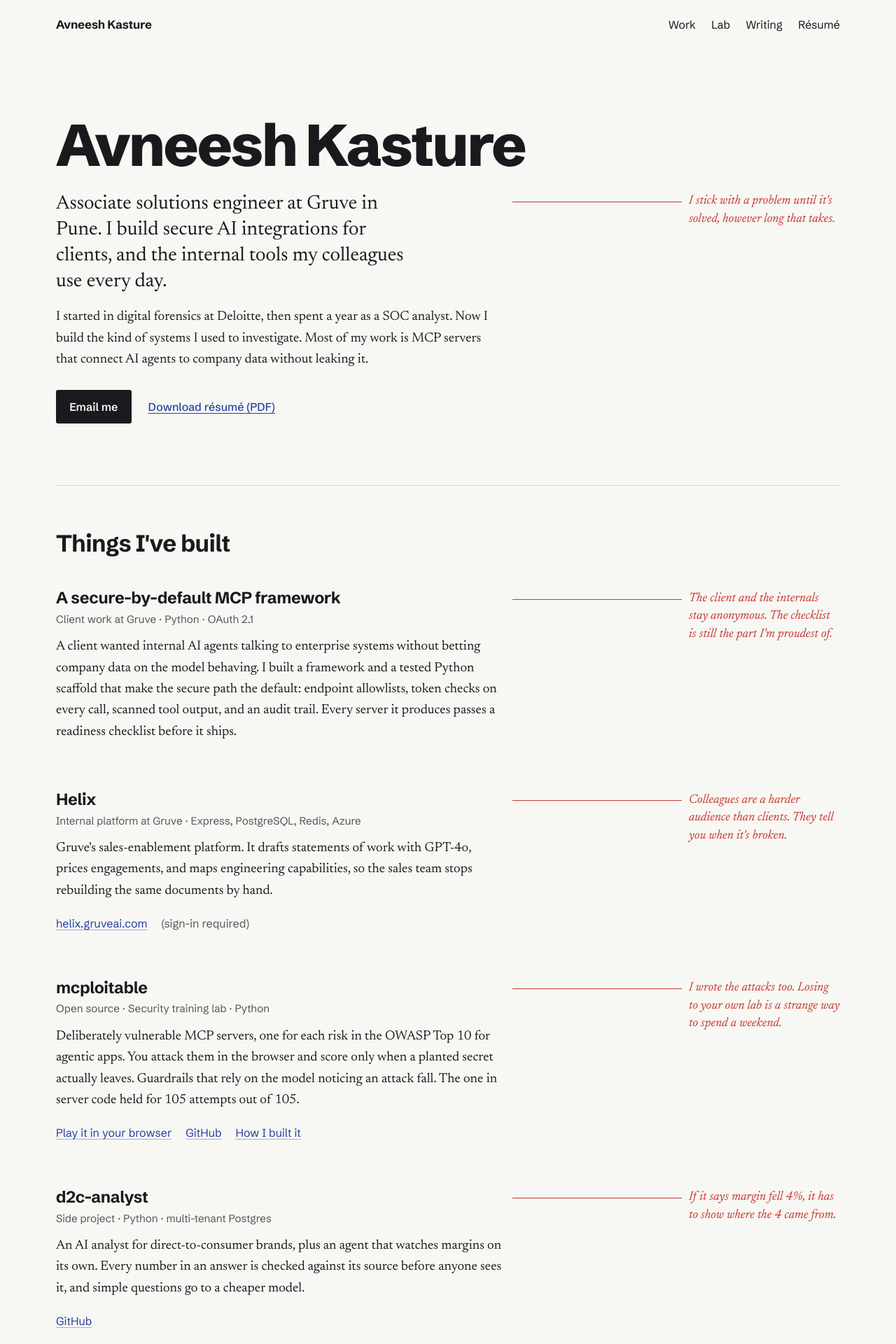
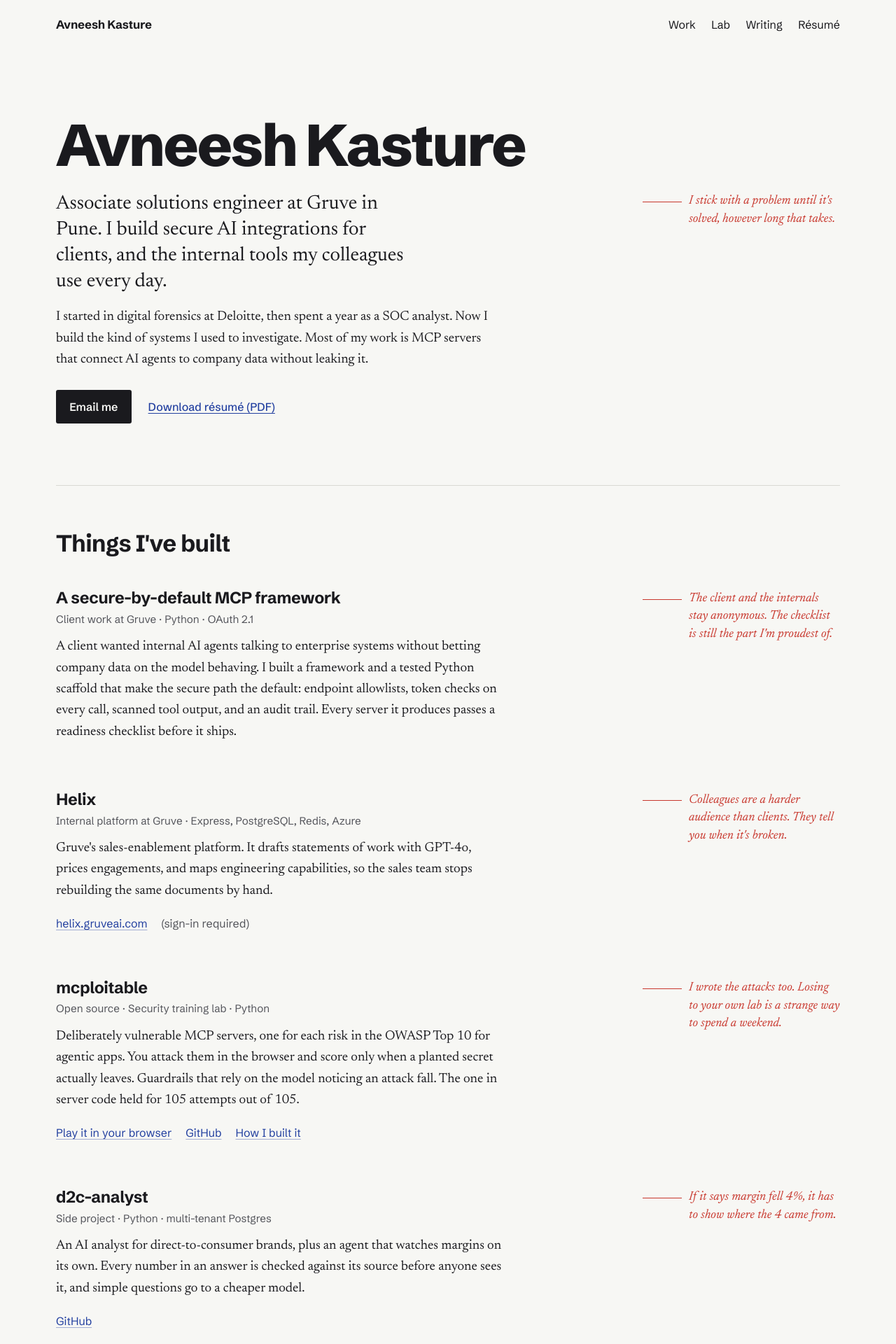
Before and after one commit to agileAlligator/Portfolio-Page, a Jekyll site: the page built from index.html, in a window 1280 px wide. Shown: the top 1920 px of the page at 70% size. Built offline with Jekyll 4.4.1, drawn with Linux system fonts in a browser that asks for light colours.

Commit message:
homepage: shorter pen stroke beside margin notes
Co-Authored-By: Claude Opus 5.5 <noreply@anthropic.com>

```diff
--- a/assets/home.scss
+++ b/assets/home.scss
@@ -70,6 +70,9 @@ main {
 }
 .row > .note::before {
 	content: "";
+	justify-self: end;          /* a short stroke beside the note, not across the whole gap */
+	width: 3.5rem;
+	max-width: calc(100% - 1.35rem);
 	margin: 0.72em 0.6rem 0 0.75rem;
 	border-top: 1.5px solid var(--pencil);
 }
@@ -177,7 +180,7 @@ main {
 	body { font-size: 1.125rem; }
 	.row { grid-template-columns: minmax(0, 1fr); }
 	.row > .note { grid-column: 1; grid-template-columns: 1.6rem 1fr; margin: 1rem 0 0; }
-	.row > .note::before { margin: 0.72em 0.55rem 0 0; }
+	.row > .note::before { justify-self: stretch; width: auto; max-width: none; margin: 0.72em 0.55rem 0 0; }
 	.intro { padding-top: 1.5rem; }
 	.pair { grid-template-columns: 1fr; gap: 2rem; }
 	.path-extra { margin-top: 1.75rem; }
```
